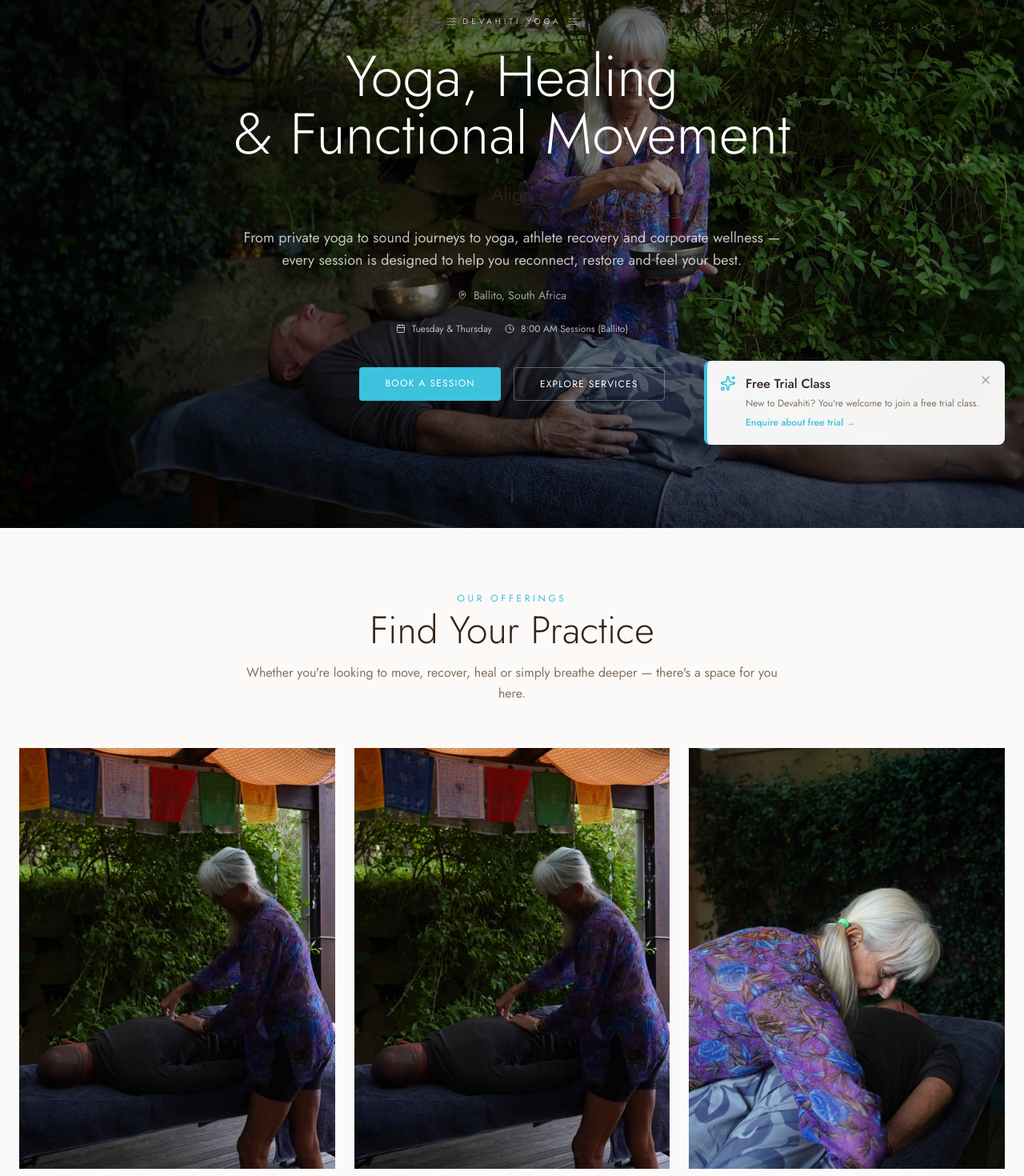
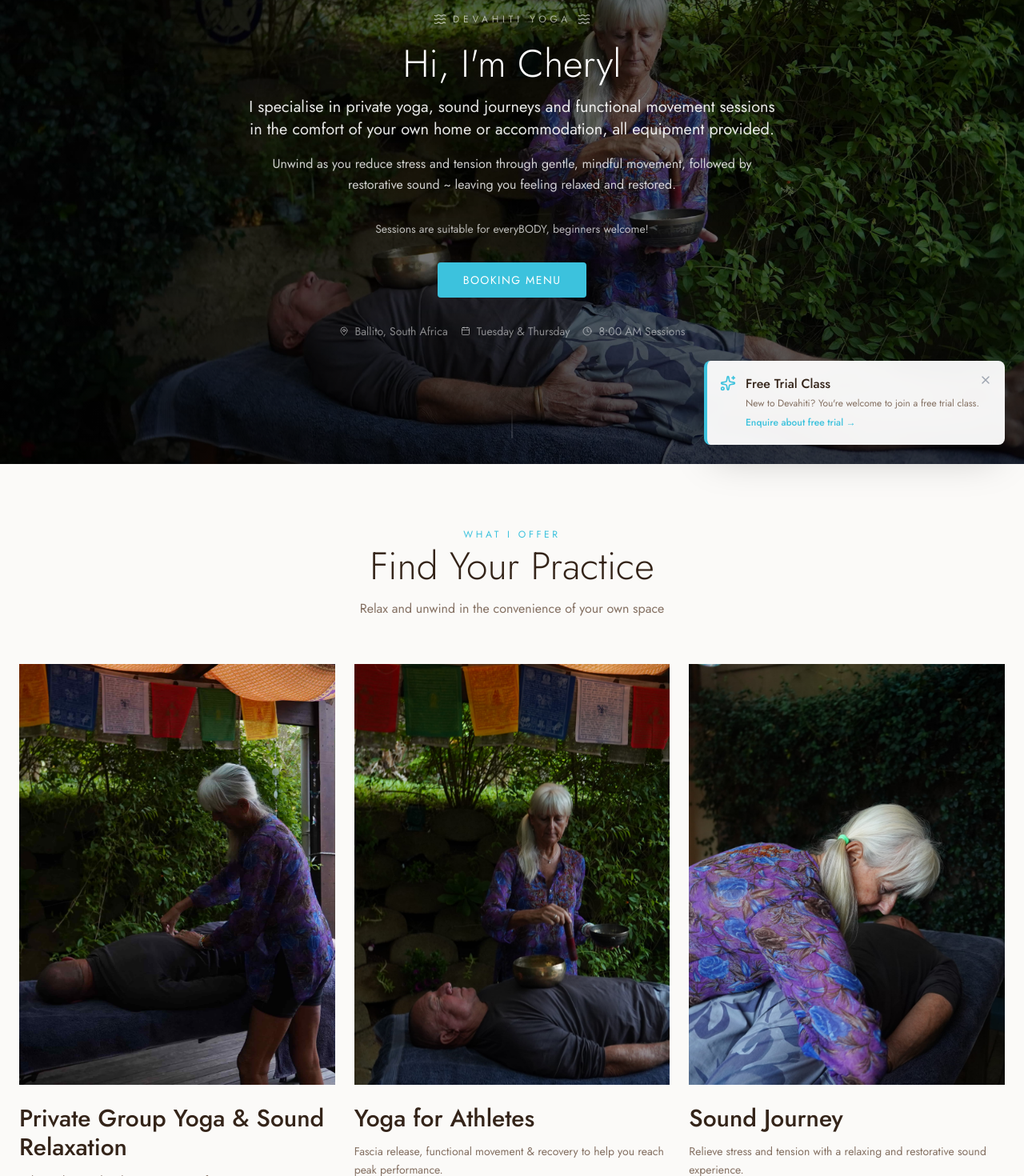
Before and after one commit to rebotilwe/devahiti-booking-system, a React (Vite) app in the folder frontend/: page / in a window 1280 px wide. Shown: the part 220-1690 px from the top of the page at 80% size. Built offline with nearby package versions, Linux system fonts and the light colour scheme.

Commit message:
updated home

```diff
--- a/frontend/src/pages/Home.jsx
+++ b/frontend/src/pages/Home.jsx
@@ -1,12 +1,14 @@
 import { Link } from "react-router-dom";
 import { motion } from "framer-motion";
-import { useState, useEffect } from "react";
+import { useState } from "react";
 import {
   ArrowRight,
   Waves,
   MapPin,
   Calendar,
   Clock,
+  Heart,
+  Star
 } from "lucide-react";
 
 import ServiceCard from "../components/ServiceCard";
@@ -14,7 +16,6 @@ import FreeTrialPopup from "../components/FreeTrialPopup";
 
 // Images
 import philosophyImg from "../assets/images/img2.jpg";
-
 import groupImg from "../assets/images/img5.jpg";
 import privateImg from "../assets/images/img13.jpg";
 import soundImg from "../assets/images/img11.jpg";
@@ -22,38 +23,34 @@ import corporateImg from "../assets/images/img1.jpg";
 import trainingCardImg from "../assets/images/img9.jpg";
 import heroBgImg from "../assets/images/img7.jpg";
 
-// Updated services preview - ALL with direct booking links
+// Services data
 const services = [
-
-  {
-    id: "athletes",
-    title: "Yoga for Athletes",
-    description:
-      "Improve mobility, fascia release, recovery and functional movement to reach peak performance.",
-    duration: "60 min",
-    price: "R650",
-    location: "📍 In Studio / On Location",
-    image: privateImg,
-    bookingType: "book",
-    link: "/services/yoga-for-athletes",
-  },
   {
     id: "private",
-    title: "Private Yoga Session",
-    description:
-      "A personalised yoga experience tailored to your body, goals and energy.",
+    title: "Private Group Yoga & Sound Relaxation",
+    description: "Relax and unwind in the convenience of your own accommodation. All equipment provided!",
     duration: "60 min",
-    price: "R650 (+R150 per extra person)",
+    price: "From R650",
     location: "📍 On Location",
     image: privateImg,
     bookingType: "book",
     link: "/services/private-yoga",
   },
   {
+    id: "athletes",
+    title: "Yoga for Athletes",
+    description: "Fascia release, functional movement & recovery to help you reach peak performance.",
+    duration: "60 min",
+    price: "R650",
+    location: "📍 In Studio / On Location",
+    image: groupImg,
+    bookingType: "book",
+    link: "/services/yoga-for-athletes",
+  },
+  {
     id: "sound",
     title: "Sound Journey",
-    description:
-      "A deeply restorative sound healing experience designed to calm the nervous system.",
+    description: "Relieve stress and tension with a relaxing and restorative sound experience.",
     duration: "60 min",
     price: "From R800",
     location: "📍 On Location / In Studio",
@@ -64,8 +61,7 @@ const services = [
   {
     id: "corporate",
     title: "Corporate Yoga",
-    description:
-      "Wellness sessions for teams and workplaces to reduce stress and restore balance.",
+    description: "Wellness sessions for teams and workplaces to reduce stress and restore balance.",
     duration: "60 min",
     price: "R1500 per session",
     location: "📍 On Location",
@@ -76,8 +72,7 @@ const services = [
   {
     id: "training",
     title: "Teacher Training",
-    description:
-      "200hr & 300hr yoga teacher training programs for aspiring and advanced teachers.",
+    description: "200hr & 300hr yoga teacher training programs for aspiring and advanced teachers.",
     duration: "Multi-month",
     price: "From R28,000",
     location: "📍 In Studio",
@@ -87,144 +82,113 @@ const services = [
   },
 ];
 
-const animatedWords = [
-  "Breathe",
-  "Center",
-  "Align",
-  "Flow",
-  "Release",
-  "Restore",
+// Blog posts data
+const blogPosts = [
+  {
+    title: "Corporate Yoga for Workplace Wellness",
+    excerpt: "Bringing balance and focus to your team with guided workplace sessions...",
+    link: "/events"
+  },
+  {
+    title: "What is Fascia Release? And how does it work?",
+    excerpt: "Fascia release offers a gentle and restorative pathway to help bring your body back into balance...",
+    link: "/events"
+  },
+  {
+    title: "Private Yoga Experiences in Ballito",
+    excerpt: "Relax in the comfort of your own home or accommodation with all equipment provided...",
+    link: "/events"
+  }
 ];
 
 export default function Home() {
-  const [currentWordIndex, setCurrentWordIndex] = useState(0);
-  const [isVisible, setIsVisible] = useState(true);
+  const [email, setEmail] = useState("");
+  const [subscribed, setSubscribed] = useState(false);
 
-  useEffect(() => {
-    const interval = setInterval(() => {
-      setIsVisible(false);
-
-      setTimeout(() => {
-        setCurrentWordIndex(
-          (prev) => (prev + 1) % animatedWords.length
-        );
-        setIsVisible(true);
-      }, 300);
-    }, 2500);
-
-    return () => clearInterval(interval);
-  }, []);
+  const handleSubscribe = (e) => {
+    e.preventDefault();
+    if (email) {
+      console.log("Subscribed email:", email);
+      setSubscribed(true);
+      setEmail("");
+      setTimeout(() => setSubscribed(false), 5000);
+    }
+  };
 
   return (
     <motion.div
       initial={{ opacity: 0 }}
       animate={{ opacity: 1 }}
-      transition={{ duration: 1 }}
+      transition={{ duration: 0.5 }}
     >
-      {/* HERO */}
-      <section className="relative h-screen min-h-[700px] flex items-center justify-center overflow-hidden">
+      {/* HERO SECTION - Hi I'm Cheryl (Matching Reference Site) */}
+      <section className="relative min-h-[90vh] flex items-center justify-center overflow-hidden py-16">
         <div className="absolute inset-0">
           <img
             src={heroBgImg}
             className="w-full h-full object-cover"
-            alt="Devahiti Yoga"
+            alt="Devahiti Yoga Ballito"
           />
-
-          <div className="absolute inset-0 bg-gradient-to-b from-black/60 via-black/40 to-black/70" />
+          <div className="absolute inset-0 bg-gradient-to-b from-black/60 via-black/50 to-black/70" />
         </div>
 
-        <div className="relative z-10 text-center px-6 max-w-5xl mx-auto">
-          {/* Top Label */}
+        <div className="relative z-10 max-w-4xl mx-auto px-6 text-center">
           <motion.div
-            initial={{ opacity: 0, y: 20 }}
-            animate={{ opacity: 1, y: 0 }}
-            className="flex items-center justify-center gap-2 mb-6"
-          >
-            <Waves className="h-3 w-3 text-white/60" />
-
-            <span className="text-[10px] tracking-[0.4em] uppercase text-white/70">
-              Devahiti Yoga
-            </span>
-
-            <Waves className="h-3 w-3 text-white/60" />
-          </motion.div>
-
-          {/* Main Heading */}
-          <motion.h1
             initial={{ opacity: 0, y: 30 }}
             animate={{ opacity: 1, y: 0 }}
             transition={{ duration: 0.8 }}
-            className="font-heading text-5xl md:text-7xl font-light text-white leading-tight"
           >
-            Yoga, Healing
-            <br />
-            & Functional Movement
-          </motion.h1>
-
-          {/* Animated Word */}
-          <div className="h-10 flex items-center justify-center mt-5">
-            <motion.span
-              key={currentWordIndex}
-              initial={{ opacity: 0, y: 10 }}
-              animate={{
-                opacity: isVisible ? 1 : 0,
-                y: isVisible ? 0 : 10,
-              }}
-              transition={{ duration: 0.3 }}
-              className="text-ocean-light text-xl md:text-2xl font-light"
-            >
-              {animatedWords[currentWordIndex]}
-            </motion.span>
+            {/* Top Label */}
+            <div className="flex items-center justify-center gap-2 mb-6">
+              <Waves className="h-4 w-4 text-white/60" />
+              <span className="text-xs tracking-[0.4em] uppercase text-white/60">
+                Devahiti Yoga
+              </span>
+              <Waves className="h-4 w-4 text-white/60" />
             </div>
 
-          {/* Description */}
-          <motion.p
-            initial={{ opacity: 0, y: 20 }}
-            animate={{ opacity: 1, y: 0 }}
-            transition={{ delay: 0.2 }}
-            className="text-white/75 text-base md:text-lg max-w-2xl mx-auto mt-5 leading-relaxed"
+            <h1 className="font-heading text-4xl md:text-5xl font-light text-white mb-4">
+              Hi, I'm Cheryl
+            </h1>
+
+            <p className="text-white/90 text-lg md:text-xl max-w-2xl mx-auto leading-relaxed mb-4">
+              I specialise in private yoga, sound journeys and functional movement sessions
+              <br />
+              in the comfort of your own home or accommodation, all equipment provided.
+            </p>
+
+            <p className="text-white/80 max-w-2xl mx-auto leading-relaxed mb-8">
+              Unwind as you reduce stress and tension through gentle, mindful movement,
+              followed by restorative sound ~ leaving you feeling relaxed and restored.
+            </p>
+
+            <p className="text-white/70 text-sm mb-8">
+              Sessions are suitable for everyBODY, beginners welcome!
+            </p>
+
+            <Link
+              to="/schedule"
+              className="inline-block px-8 py-3 bg-ocean text-white text-sm uppercase tracking-widest rounded-sm hover:bg-ocean-dark transition"
             >
-            From private yoga to sound journeys to yoga,
-            athlete recovery and corporate wellness — every session
-            is designed to help you reconnect, restore and feel your
-            best.
-          </motion.p>
+              Booking Menu
+            </Link>
 
-          {/* Location */}
-          <div className="flex items-center justify-center gap-2 mt-5 text-white/60 text-sm">
+            {/* Location & Availability */}
+            <div className="mt-8 flex flex-wrap items-center justify-center gap-4 text-white/50 text-sm">
+              <div className="flex items-center gap-2">
                 <MapPin className="h-3 w-3" />
                 Ballito, South Africa
               </div>
-
-          {/* Availability - Fixed Ballito schedule */}
-          <div className="flex flex-wrap justify-center gap-4 mt-6 text-xs text-white/70">
               <div className="flex items-center gap-2">
                 <Calendar className="h-3 w-3" />
                 Tuesday & Thursday
               </div>
-
               <div className="flex items-center gap-2">
                 <Clock className="h-3 w-3" />
-              8:00 AM Sessions (Ballito)
+                8:00 AM Sessions
               </div>
             </div>
-
-          {/* CTA Buttons */}
-          <div className="flex flex-col sm:flex-row gap-4 justify-center mt-10">
-            <Link
-              to="/schedule"
-              className="px-8 py-3 bg-ocean text-white text-xs uppercase tracking-widest rounded-sm hover:bg-ocean-dark transition"
-            >
-              Book a Session
-            </Link>
-
-            <Link
-              to="/services"
-              className="px-8 py-3 border border-white/30 text-white text-xs uppercase tracking-widest rounded-sm hover:bg-white/10 transition"
-            >
-              Explore Services
-            </Link>
-          </div>
+          </motion.div>
         </div>
 
         {/* Scroll Indicator */}
@@ -233,21 +197,18 @@ export default function Home() {
         </div>
       </section>
 
-      {/* SERVICES */}
+      {/* SERVICES SECTION - 5 cards with BOOK NOW buttons */}
       <section className="py-20 px-6 bg-background">
         <div className="max-w-7xl mx-auto">
           <div className="text-center mb-14">
             <p className="text-xs tracking-[0.3em] uppercase text-ocean mb-2">
-              Our Offerings
+              What I Offer
             </p>
-
             <h2 className="font-heading text-3xl md:text-5xl font-light text-foreground">
               Find Your Practice
             </h2>
-
             <p className="text-muted-foreground mt-4 max-w-2xl mx-auto">
-              Whether you're looking to move, recover, heal or
-              simply breathe deeper — there's a space for you here.
+              Relax and unwind in the convenience of your own space
             </p>
           </div>
 
@@ -273,63 +234,201 @@ export default function Home() {
         </div>
       </section>
 
-      {/* PHILOSOPHY */}
-      <section className="py-20 px-6 bg-ocean/5">
+      {/* FREE AUDIO DOWNLOAD SECTION - Lead Magnet */}
+      <section className="py-16 px-6 bg-ocean/5">
+        <div className="max-w-2xl mx-auto text-center">
+          <Heart className="h-12 w-12 text-ocean mx-auto mb-4" />
+          <h2 className="font-heading text-2xl md:text-3xl text-foreground mb-3">
+            Sign up for a FREE yoga audio download!
+          </h2>
+          <p className="text-muted-foreground mb-6">
+            A slow and gentle practice for stress and tension relief,<br />
+            listen and feel as you reconnect to your body and breath.
+          </p>
+
+          {subscribed ? (
+            <div className="bg-green-50 border border-green-200 rounded-lg p-4">
+              <p className="text-green-700">✓ Thanks! Check your email for your free download.</p>
+            </div>
+          ) : (
+            <form onSubmit={handleSubscribe} className="flex flex-col sm:flex-row gap-3 max-w-md mx-auto">
+              <input
+                type="email"
+                value={email}
+                onChange={(e) => setEmail(e.target.value)}
+                placeholder="Your email address"
+                required
+                className="flex-1 px-4 py-2 border border-border rounded-lg focus:outline-none focus:border-ocean"
+              />
+              <button
+                type="submit"
+                className="px-6 py-2 bg-ocean text-white text-sm uppercase tracking-widest rounded-lg hover:bg-ocean-dark transition"
+              >
+                SUBSCRIBE
+              </button>
+            </form>
+          )}
+        </div>
+      </section>
+
+      {/* ABOUT CHERYL SECTION - Personal Story (Matching Reference Site) */}
+      <section className="py-20 px-6 bg-background">
         <div className="max-w-6xl mx-auto flex flex-col md:flex-row items-center gap-12">
-          <div className="md:w-1/2">
+          <motion.div
+            initial={{ opacity: 0, x: -30 }}
+            whileInView={{ opacity: 1, x: 0 }}
+            viewport={{ once: true }}
+            className="md:w-1/2"
+          >
             <img
               src={philosophyImg}
-              alt="Yoga philosophy"
-              className="rounded-lg w-full object-cover"
+              alt="Cheryl Lancellas - Devahiti Yoga Ballito"
+              className="rounded-lg w-full object-cover shadow-lg"
             />
+          </motion.div>
+
+          <motion.div
+            initial={{ opacity: 0, x: 30 }}
+            whileInView={{ opacity: 1, x: 0 }}
+            viewport={{ once: true }}
+            className="md:w-1/2"
+          >
+            <div className="flex items-center gap-2 mb-4">
+              <Waves className="h-3 w-3 text-ocean" />
+              <span className="text-xs tracking-[0.3em] uppercase text-ocean">
+                Owner & Founder of Devahiti Yoga Ballito
+              </span>
+              <Waves className="h-3 w-3 text-ocean" />
             </div>
 
-          <div className="md:w-1/2">
-            <p className="text-xs tracking-[0.3em] uppercase text-ocean mb-3">
-              Our Philosophy
-            </p>
-
-            <h2 className="font-heading text-3xl md:text-4xl font-light text-foreground mb-5">
-              Rooted in Science,
-              <br />
-              Guided by Tradition
+            <h2 className="font-heading text-3xl md:text-4xl font-light text-foreground mb-4">
+              Hi, I'm Cheryl
             </h2>
 
-            <p className="text-muted-foreground mb-5 leading-relaxed">
-              Devahiti Yoga combines evidence-based movement,
-              fascia release techniques and mindful practices to
-              create experiences that support healing, mobility,
-              strength and inner calm.
+            <div className="space-y-4 text-muted-foreground leading-relaxed">
+              <p>
+                I know how life can get so full that we forget what it feels like to truly unwind,
+                reconnect and simply breathe again.
               </p>
-
-            <div className="border-l-4 border-ocean pl-4">
-              <p className="italic text-ocean text-lg">
-                “If you can breathe, you can do yoga.”
+              <p>
+                I learned this the hard way, after years of pushing through tension, stress and fatigue
+                — until I discovered the deeply calming and restorative benefits of gentle yoga,
+                functional movement, and sound relaxation.
+              </p>
+              <p>
+                It honestly changed my life and has become my passion to share with others!
+              </p>
+              <p>
+                I now create private and small-group sessions that invite you to slow down
+                and reconnect to your body and breath, whilst sharing this special experience with friends,
+                family or colleagues.
+              </p>
+              <p>
+                Every session is a nurturing blend of slow, mindful movement, rest and therapeutic sound.
+                It's a privilege to share this work and to create a peaceful, safe space where you can
+                ease tension, quiet the mind and leave feeling deeply relaxed, rebalanced and restored.
               </p>
             </div>
+
+            <Link
+              to="/about"
+              className="inline-block mt-6 px-6 py-2 border border-ocean text-ocean text-sm uppercase tracking-widest rounded-sm hover:bg-ocean hover:text-white transition"
+            >
+              MORE ABOUT ME
+            </Link>
+          </motion.div>
+        </div>
+      </section>
+
+      {/* EVENTS & BLOG SECTION */}
+      <section className="py-16 px-6 bg-ocean/5">
+        <div className="max-w-6xl mx-auto">
+          <div className="text-center mb-10">
+            <h2 className="font-heading text-2xl md:text-3xl text-foreground mb-2">
+              Devahiti Events and Blog
+            </h2>
+            <div className="flex items-center justify-center gap-2">
+              <Waves className="h-3 w-3 text-ocean" />
+              <span className="text-xs tracking-[0.3em] uppercase text-ocean">Stories & Updates</span>
+              <Waves className="h-3 w-3 text-ocean" />
+            </div>
+          </div>
+
+          <div className="grid md:grid-cols-2 lg:grid-cols-3 gap-6">
+            {blogPosts.map((post, index) => (
+              <div key={index} className="bg-card border border-border rounded-lg p-5 hover:border-ocean/30 transition">
+                <h3 className="font-heading text-lg text-foreground mb-2">
+                  {post.title}
+                </h3>
+                <p className="text-muted-foreground text-sm leading-relaxed mb-3">
+                  {post.excerpt}
+                </p>
+                <Link to={post.link} className="text-ocean text-sm hover:underline">
+                  Read More →
+                </Link>
+              </div>
+            ))}
+          </div>
+
+          <div className="text-center mt-8">
+            <Link to="/events" className="text-ocean text-sm hover:underline inline-flex items-center gap-1">
+              View All Events & Blog → <ArrowRight className="h-3 w-3" />
+            </Link>
           </div>
         </div>
       </section>
 
-      {/* TEACHER TRAINING - UPDATED: Removed "Enquire Now", using direct booking */}
+      {/* TESTIMONIAL SECTION - Client Gratitude */}
+      <section className="py-16 px-6 bg-ocean text-white text-center">
+        <div className="max-w-3xl mx-auto">
+          <div className="flex justify-center mb-4 gap-1">
+            {[...Array(5)].map((_, i) => (
+              <Star key={i} className="w-5 h-5 text-yellow-400 fill-current" />
+            ))}
+          </div>
+
+          <h2 className="font-heading text-2xl mb-6">Client Gratitude</h2>
+
+          <p className="text-white/90 text-base md:text-lg italic leading-relaxed mb-6">
+            "I received a truly nurturing and nourishing treatment from Cheryl. She was able to tune into my body
+            and what it needed. Cheryl's experience and confidence made me feel truly safe and in good hands.
+            I would highly recommend Cheryl to anyone looking for a caring and personalized healing experience."
+          </p>
+
+          <p className="text-white/70 text-sm">
+            — Client, Ballito South Africa
+          </p>
+        </div>
+      </section>
+
+      {/* BRAND MEANING SECTION */}
+      <section className="py-16 px-6 bg-background text-center">
+        <div className="max-w-2xl mx-auto">
+          <h2 className="font-heading text-3xl md:text-4xl font-light text-foreground mb-3">
+            Devahiti
+          </h2>
+          <p className="text-ocean text-sm tracking-widest mb-2">'Day-vah-hee-tee'</p>
+          <p className="text-muted-foreground text-sm">
+            Sanskrit for ~ Divine Order
+          </p>
+        </div>
+      </section>
+
+      {/* TEACHER TRAINING CTA SECTION */}
       <section className="py-20 px-6 bg-ocean text-white text-center">
         <div className="max-w-3xl mx-auto">
           <p className="text-xs tracking-[0.3em] uppercase text-white/60 mb-3">
             Advanced Programs
           </p>
-
           <h2 className="font-heading text-3xl md:text-5xl font-light mb-4">
             Teacher Training
           </h2>
-
           <p className="text-white/80 mb-3">
             200hr & 300hr Advanced Yoga Teacher Training Programs
           </p>
-
           <p className="text-white/70 text-sm mb-8">
             Starting May 16–17, 2026 (200hr) & June 13–14, 2026 (300hr)
           </p>
-
           <Link
             to="/schedule?service=teacher-training"
             className="inline-block px-8 py-3 bg-white text-ocean text-xs uppercase tracking-widest rounded-sm hover:bg-white/90 transition"
```
Lines whose indentation alone changed are shown as unchanged.
